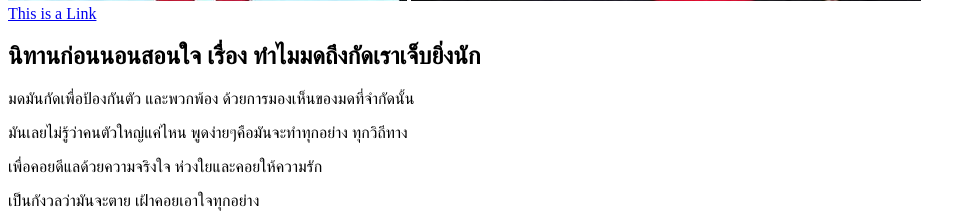
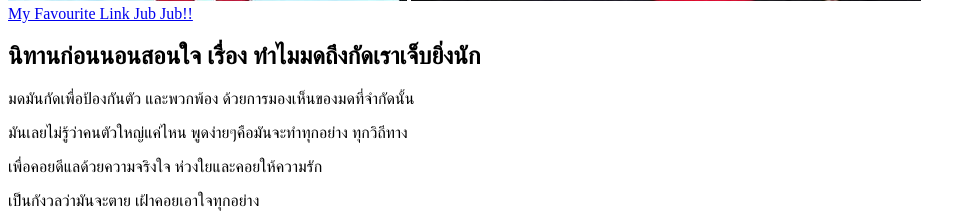
Before and after one commit to oberghub/obergsite, a PHP site: page / in a window 1280 px wide. Shown: the part 878-1093 px from the top of the page, without its empty margins (0-976 px from the left). Run offline with PHP 8.4, Linux system fonts and the light colour scheme.

Commit message:
Update index.php

```diff
--- a/index.php
+++ b/index.php
@@ -11,7 +11,7 @@
         <img src="justin.jpg">
         <img src="jordi.jpg">
         <br>
-        <a href="https://www.youtube.com/watch?v=gWlLX17OG_s">This is a Link</a>
+        <a href="https://www.youtube.com/watch?v=gWlLX17OG_s">My Favourite Link Jub Jub!!</a>
 
         <h2>นิทานก่อนนอนสอนใจ เรื่อง ทำไมมดถึงกัดเราเจ็บยิ่งนัก</h2>
         <p>มดมันกัดเพื่อป้องกันตัว และพวกพ้อง ด้วยการมองเห็นของมดที่จำกัดนั้น</p>
```
